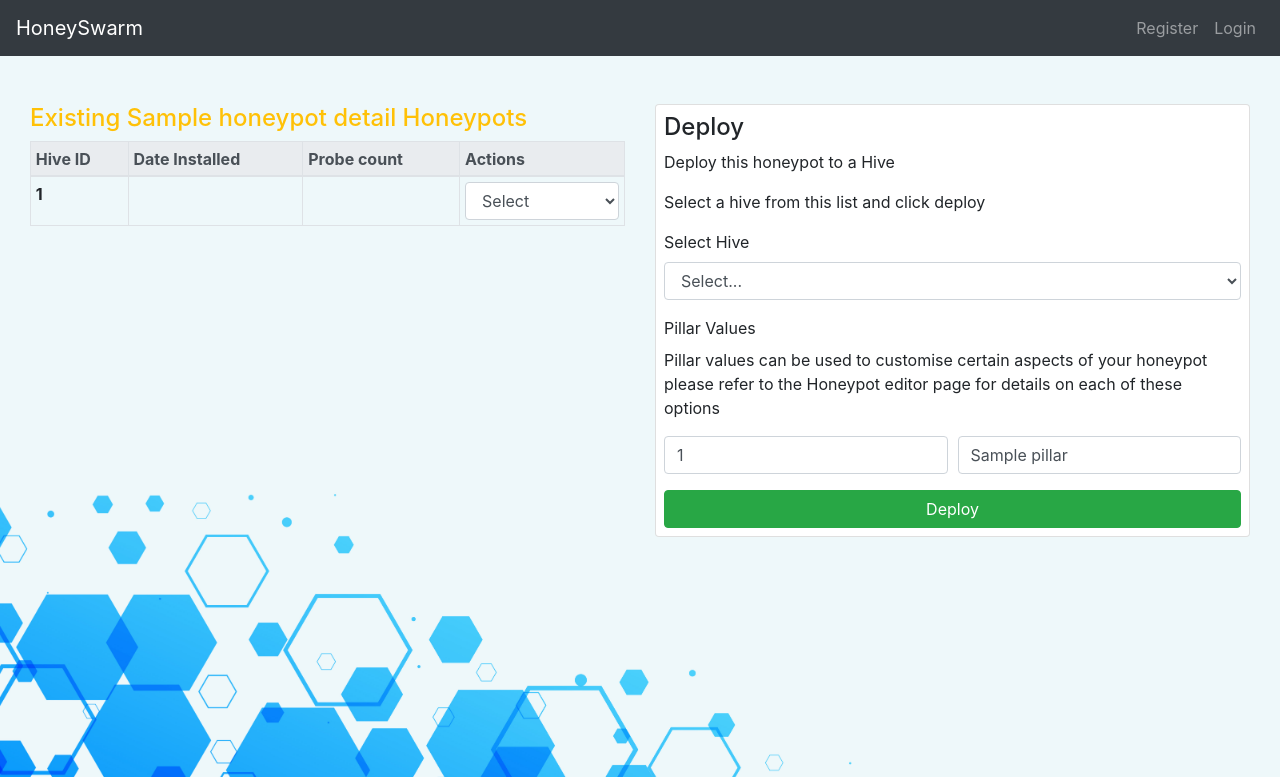
After one commit to honeyswarm/honeyswarm, a Flask app: template honeyswarm/templates/honey_deployments.html in a window 1280 px wide. The commit adds this page. Shown: the top 777 px of the page. Run offline with Flask 2, Linux system fonts and the light colour scheme; the template is opened without the code that fills it: most values are stand-ins (such as "Sample title", 1, 10 or a date in 2020); some libraries are stand-ins or nearby versions.

Commit message:
Honeypot Deployment

```diff
--- a/honeyswarm/hives.py
+++ b/honeyswarm/hives.py
@@ -217,7 +217,7 @@ def hive_cowrie():
             job.save()
 
             json_response['success'] = True
-            json_response['message'] = "Job Created with Job ID: {0}".format(str(job.id))
+            json_response['message'] = str(job.id)
         except Exception as err:
             json_response['message'] = "Error creating job: {0}".format(err)
 
--- a/honeyswarm/jobs.py
+++ b/honeyswarm/jobs.py
@@ -19,10 +19,6 @@ def jobs_list():
     # shoudl probably add a filter in here this could get noisy
     job_list = PepperJobs.objects
 
-    for job in job_list:
-        print(job.hive.id)
-
-
     # Probably want a way to update / delete a job
 
     return render_template(
--- a/honeyswarm/models.py
+++ b/honeyswarm/models.py
@@ -12,6 +12,7 @@ class Frame(Document):
 
 class Honeypot(Document):
     name = StringField(unique=True)
+    honeypot_state_file = StringField()
     honey_type = StringField()
     description = StringField()
     pillar = ListField()
--- a/honeyswarm/templates/flaskcode/editor_base.html
+++ b/honeyswarm/templates/flaskcode/editor_base.html
@@ -144,7 +144,7 @@ flaskcode.config.set('editorTheme', "{{ editor_theme }}");
 
 
     $( "#update-btn" ).click(function() {
-        $.post( window.location+"/update/", $( "#update_details" ).serialize() )
+        $.post( window.location+"../update/", $( "#update_details" ).serialize() )
             .done(function( data ) {
             console.log(data);
             if(data['success']){
--- a/honeyswarm/templates/flaskcode/honeypot_editor.html
+++ b/honeyswarm/templates/flaskcode/honeypot_editor.html
@@ -38,6 +38,11 @@
                                 <label for="honeypot_description">Description</label>
                                 <textarea class="form-control" id="honeypot_description" name="honeypot_description"
                                     rows="5">{{honeypot_details.description}}</textarea>
+                            </div>
+                            <div class="form-group">
+                                <label for="honeypot_state_file">State File</label>
+                                <input type="text" class="form-control" id="honeypot_state_file" name="honeypot_state_file"
+                                    value="{{honeypot_details.honeypot_state_file}}">
                             </div>
 
                             <div id="pillar-states" class="form-group">
--- /dev/null
+++ b/honeyswarm/templates/honey_deployments.html
@@ -0,0 +1,117 @@
+{% extends "base.html" %}
+{% set active_page = "honeypots" %}
+{% block content %}
+
+<div class="container-fluid">
+  <div class="row mt-5">
+    <div class="col-6">
+      <div class="row">
+        <div class="col">
+          <h4 class="text-warning">Existing {{honeypot_details.name}} Honeypots</h4>
+          <table class="table table-bordered table-sm table-hover">
+            <thead class="thead-light">
+              <tr>
+                <th scope="col">Hive ID</th>
+                <th scope="col">Date Installed</th>
+                <th scope="col">Probe count</th>
+                <th scope="col">Actions</th>
+              </tr>
+            </thead>
+            <tbody>
+              {% for hive in existing_honeypots %}
+              <tr id="row-{{hive['id']}}">
+                <th scope="row">{{hive['id']}}</th>
+                <td></td>
+                <td></td>
+                <td>
+                  <select class="form-control hinve_action" id="regActions" data-hive_id="{{hive['id']}}">
+                    <option value="select">Select</option>
+                    <option value="poll">Poll</option>
+                    <option value="restart">Restart</option>
+                    <option value="delete">Delete</option>
+                  </select>
+                </td>
+              </tr>
+              {% endfor %}
+            </tbody>
+          </table>
+        </div>
+      </div>
+
+
+    </div>
+    <div class="col-6">
+      <div class="card p-2">
+        <h4>Deploy</h4>
+        <p>Deploy this honeypot to a Hive</p>
+        <p>Select a hive from this list and click deploy</p>
+
+
+        <form id="deployment_details">
+
+          <div class="form-group">
+            <label for="exampleFormControlSelect1">Select Hive</label>
+            <select name="target_hive" class="form-control" id="exampleFormControlSelect1">
+
+              <option value="select">Select...</option>
+              {% for hive in all_hives %}
+              <option value="{{hive['id']}}">{{hive.name}}</option>
+              {% endfor %}
+            </select>
+          </div>
+
+
+          <div id="pillar-states" class="form-group">
+              <label for="pillar-states">Pillar Values</label>
+              <p>Pillar values can be used to customise certain aspects of your honeypot please refer to the Honeypot editor page for details on each of these options</p>
+
+              {% for pillar in honeypot_details.pillar %}
+              <div class="form-row mb-2">
+                  <div class="col">
+                      <input type="text" class="form-control" name="pillar-key-{{loop.index}}"
+                          value="{{pillar[0]}}">
+                  </div>
+                  <div class="col">
+                      <input type="text" class="form-control" name="pillar-value-{{loop.index}}"
+                          value="{{pillar[1]}}">
+                  </div>
+              </div>
+              {% endfor %}
+          </div>
+      </form>
+      <button id="deploy-btn" class="btn btn-success btn-block">Deploy</button>
+
+
+
+
+      </div>
+    </div>
+  </div>
+
+<script>
+
+
+
+$( "#deploy-btn" ).click(function() {
+        alert_notify('alert-info', 'Submitted!', 'Deployment Requested' )
+        $.post( window.location + "../deploy/", $( "#deployment_details" ).serialize() )
+            .done(function( data ) {
+            console.log(data);
+            if(data['success']){
+                alert_notify('alert-success', 'Job Running', 'Job ID: '+data['message'] )
+            } else {
+                alert_notify('alert-danger', 'Opps!', data['message'] )
+            }
+        });
+
+    });
+
+
+
+
+</script>
+
+
+</div>
+
+{% endblock %}
--- a/honeyswarm/templates/honeypots.html
+++ b/honeyswarm/templates/honeypots.html
@@ -25,7 +25,7 @@
                         </div>
                         <div class="col-4">
                             <h5 class="card-title">Actions</h5>
-                            <a href="{{ url_for('honeypots.show_honeypot', honeypot_id=honeypot.id) }}" class="btn btn-success btn-block" role="button" aria-pressed="true">Deploy</a>
+                            <a href="{{ url_for('honeypots.honeypot_deployments', honeypot_id=honeypot.id) }}" class="btn btn-success btn-block" role="button" aria-pressed="true">Deployment</a>
                             <a href="{{ url_for('honeypots.show_honeypot', honeypot_id=honeypot.id) }}" class="btn btn-primary btn-block" role="button" aria-pressed="true">Edit</a>
                             <a href="#" class="btn btn-danger btn-block" role="button" aria-pressed="true">Delete</a>
                         </div>
--- a/honeyswarm/templates/jobs.html
+++ b/honeyswarm/templates/jobs.html
@@ -8,7 +8,7 @@
       <div class="row">
         <div class="col">
           <h4 class="text-warning">Pending Jobs</h4>
-          <table class="table table-bordered table-sm table-hover">
+          <table class="table table-bordered table-sm table-hover table-striped">
             <thead class="thead-light">
               <tr>
                 <th scope="col">Hive ID</th>
@@ -44,7 +44,7 @@
         <div class="col">
           <h4 class="text-success">Completed Jobs</h4>
           <div class="table-responsive">
-            <table class="table table-bordered table-sm">
+            <table class="table table-bordered table-sm table-striped">
               <thead class="thead-dark">
                   <tr>
                     <th scope="col">Hive ID</th>
```
Also changed, not shown: honeyswarm/honeypots.py (+111 -1 lines), honeyswarm/templates/base.html (+0 -14 lines), honeyswarm/static/styles.css (added).
